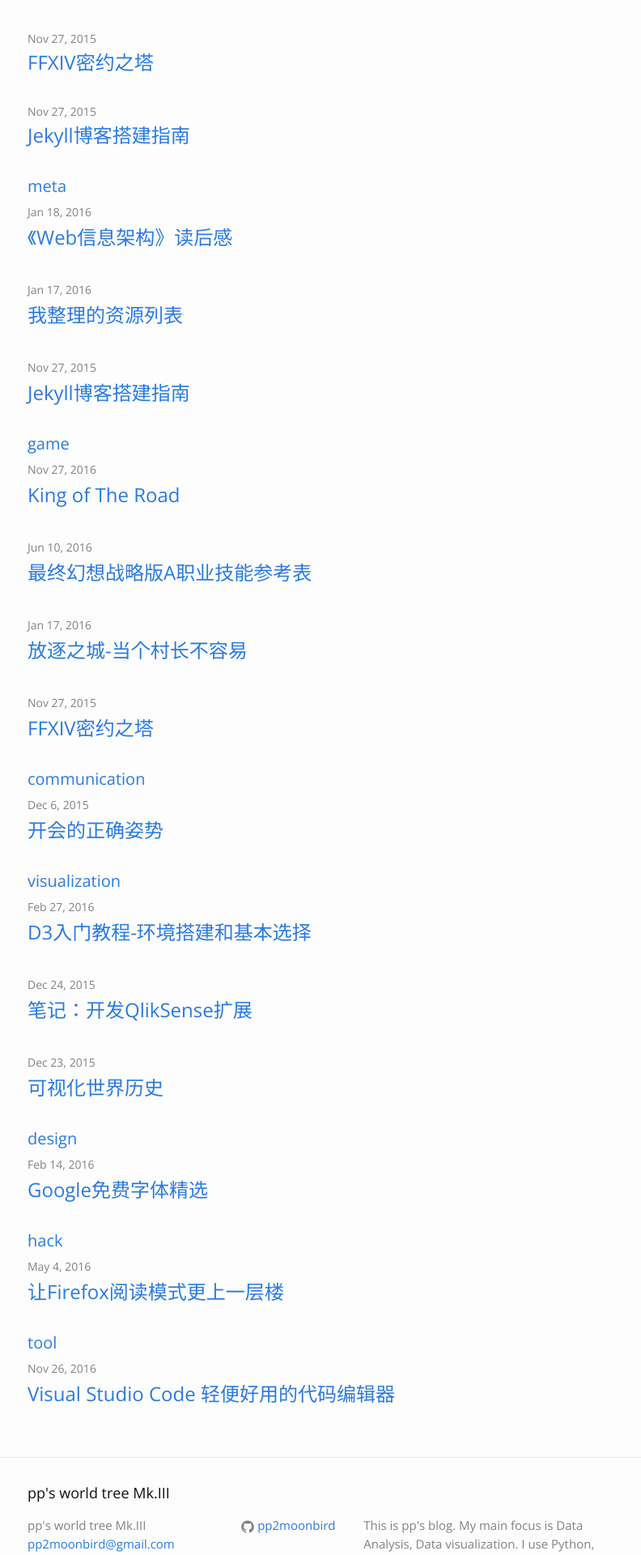
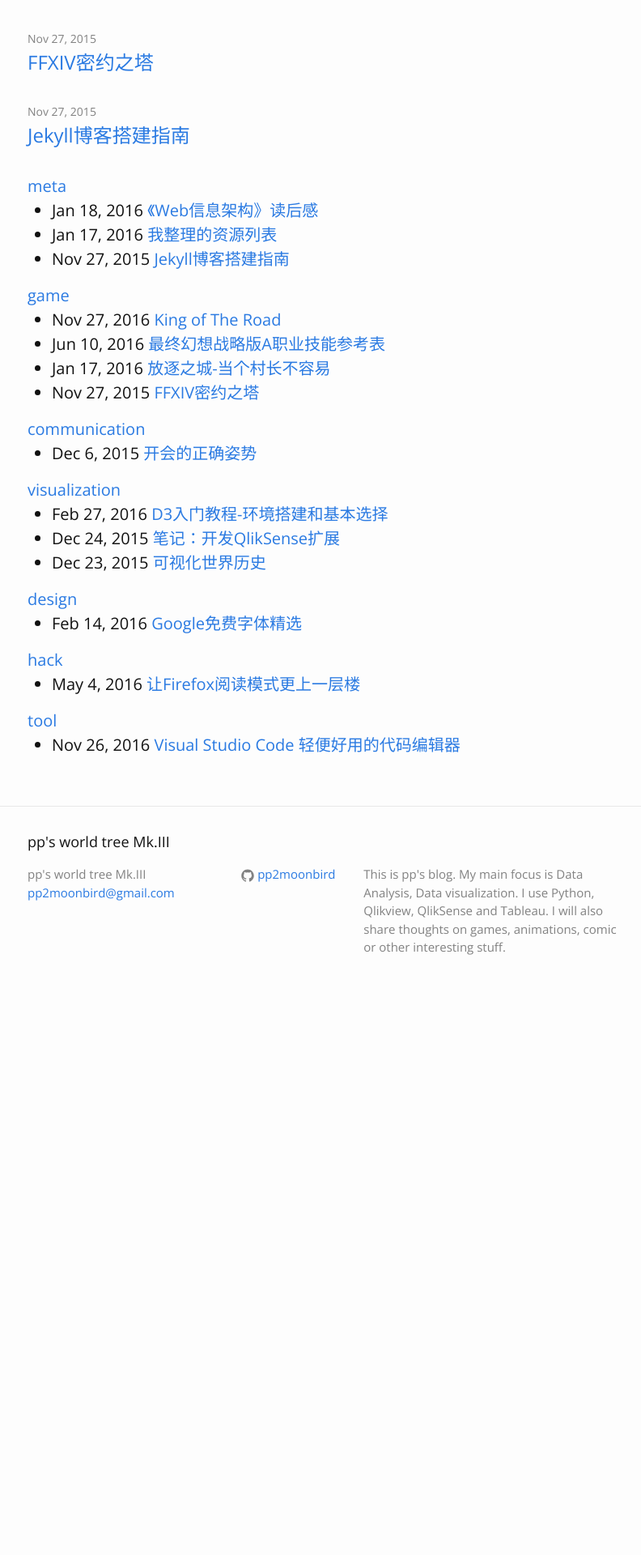
Before and after one commit to pp2moonbird/pp2moonbird.github.io, a Jekyll site: the page built from about.md, in a window 1280 px wide. Shown: the part 1413-3333 px from the top of the page at 81% size, without its empty margins (236-1028 px from the left). Built offline with Jekyll 4.4.1, drawn with Linux system fonts in a browser that asks for light colours; after the commit the page ends 2654 px from its top, so only the background shows below that.

Commit message:
remove class

```diff
--- a/about.md
+++ b/about.md
@@ -25,14 +25,15 @@ This site is powered by [Jekyll](http://jekyllrb.com/) and [github-pages](https:
 </ul>
 
 {% for category in site.categories %}
-<h4><a name="{{ category | first}}"> {{category | first}}</a>
-  <ul class="post-list">
+<h4>
+  <a name="{{ category | first}}"> {{category | first}}</a>
+  <ul>
   {% for posts in category %}
     {% for post in posts %}
       {% if post.url %}
       <li>
-        <span class="post-meta">{{ post.date | date: "%b %-d, %Y" }}</span>
-        <a class="post-link"  href="{{ post.url | prepend: site.baseurl }}">{{ post.title }}</a>
+        <span>{{ post.date | date: "%b %-d, %Y" }}</span>
+        <a href="{{ post.url | prepend: site.baseurl }}">{{ post.title }}</a>
       </li>
       {% endif %}
     {% endfor %}
```
